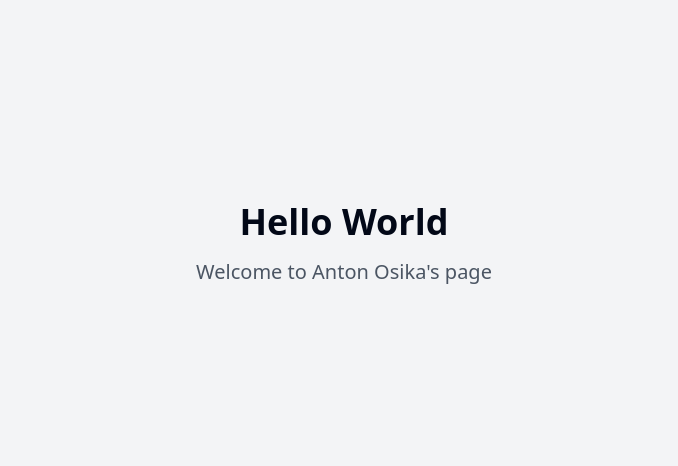
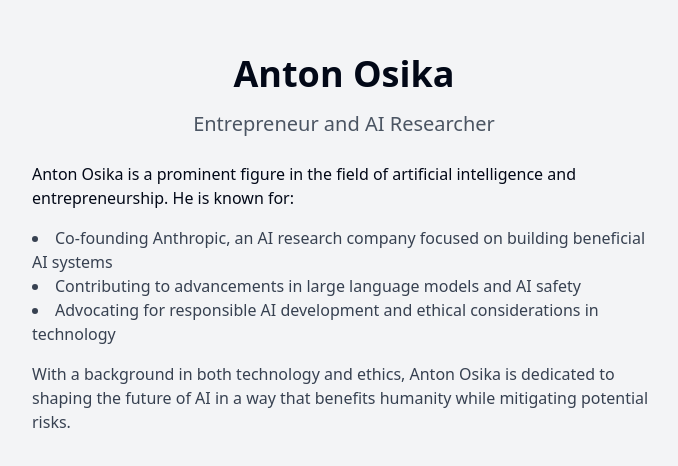
Before and after one commit to GPT-Engineer-App-Dev/authentic-journey-landing, a React (Vite) app: page / in a window 1280 px wide. Shown: the part 156-622 px from the top of the page, without its empty margins (296-974 px from the left). Built offline with nearby package versions, Linux system fonts and the light colour scheme.

Commit message:
Add information about Anton Osika
Updated the content to include additional information regarding Anton Osika.
[skip gpt_engineer]

```diff
--- a/src/pages/Index.jsx
+++ b/src/pages/Index.jsx
@@ -3,9 +3,22 @@ import React from 'react';
 const Index = () => {
   return (
     <div className="min-h-screen flex items-center justify-center bg-gray-100">
-      <div className="text-center">
-        <h1 className="text-4xl font-bold mb-4">Hello World</h1>
-        <p className="text-xl text-gray-600">Welcome to Anton Osika's page</p>
+      <div className="text-center max-w-2xl mx-auto p-6">
+        <h1 className="text-4xl font-bold mb-4">Anton Osika</h1>
+        <p className="text-xl text-gray-600 mb-6">Entrepreneur and AI Researcher</p>
+        <div className="text-left">
+          <p className="mb-4">
+            Anton Osika is a prominent figure in the field of artificial intelligence and entrepreneurship. He is known for:
+          </p>
+          <ul className="list-disc list-inside mb-4 text-gray-700">
+            <li>Co-founding Anthropic, an AI research company focused on building beneficial AI systems</li>
+            <li>Contributing to advancements in large language models and AI safety</li>
+            <li>Advocating for responsible AI development and ethical considerations in technology</li>
+          </ul>
+          <p className="text-gray-700">
+            With a background in both technology and ethics, Anton Osika is dedicated to shaping the future of AI in a way that benefits humanity while mitigating potential risks.
+          </p>
+        </div>
       </div>
     </div>
   );
```
